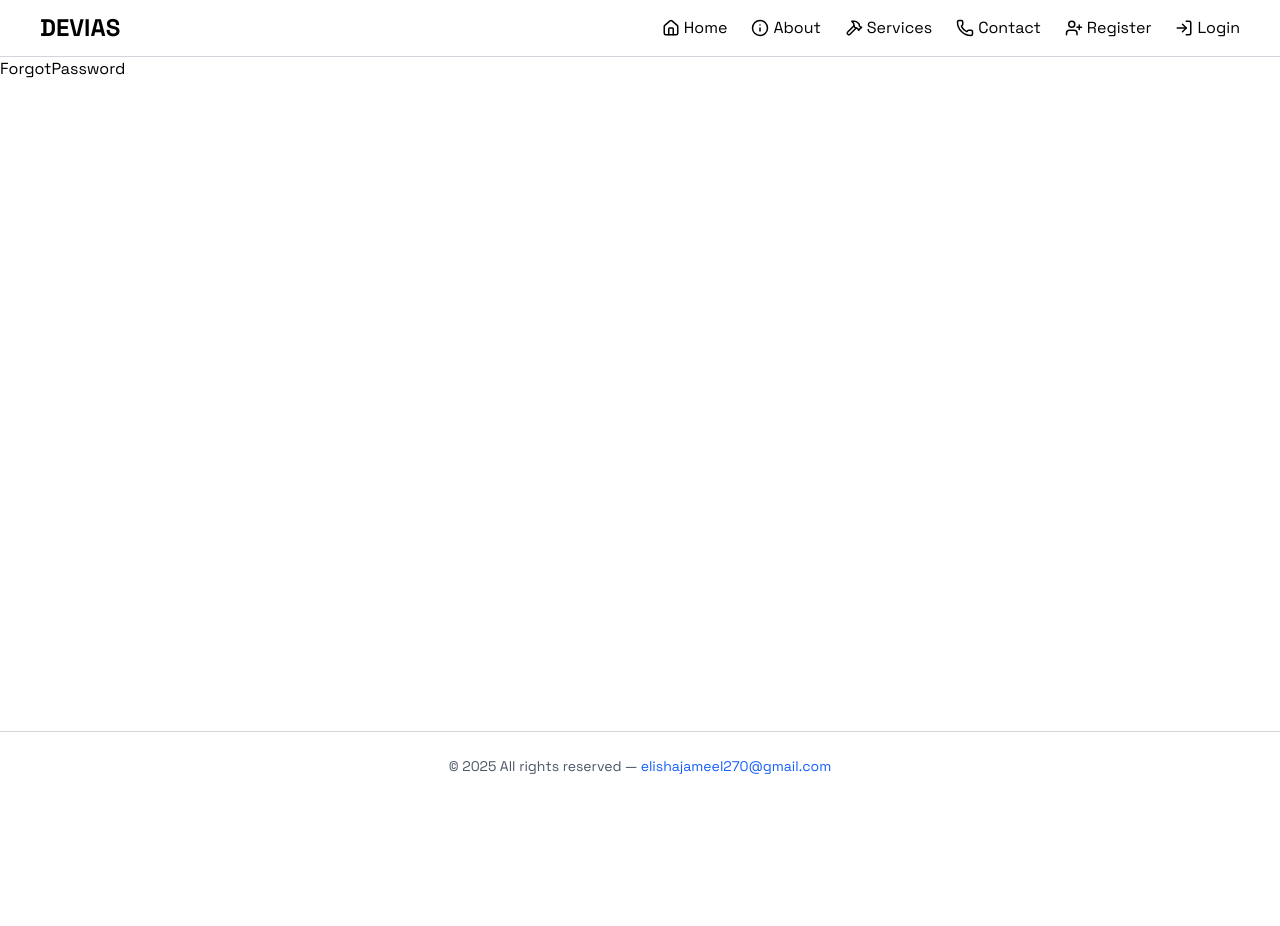
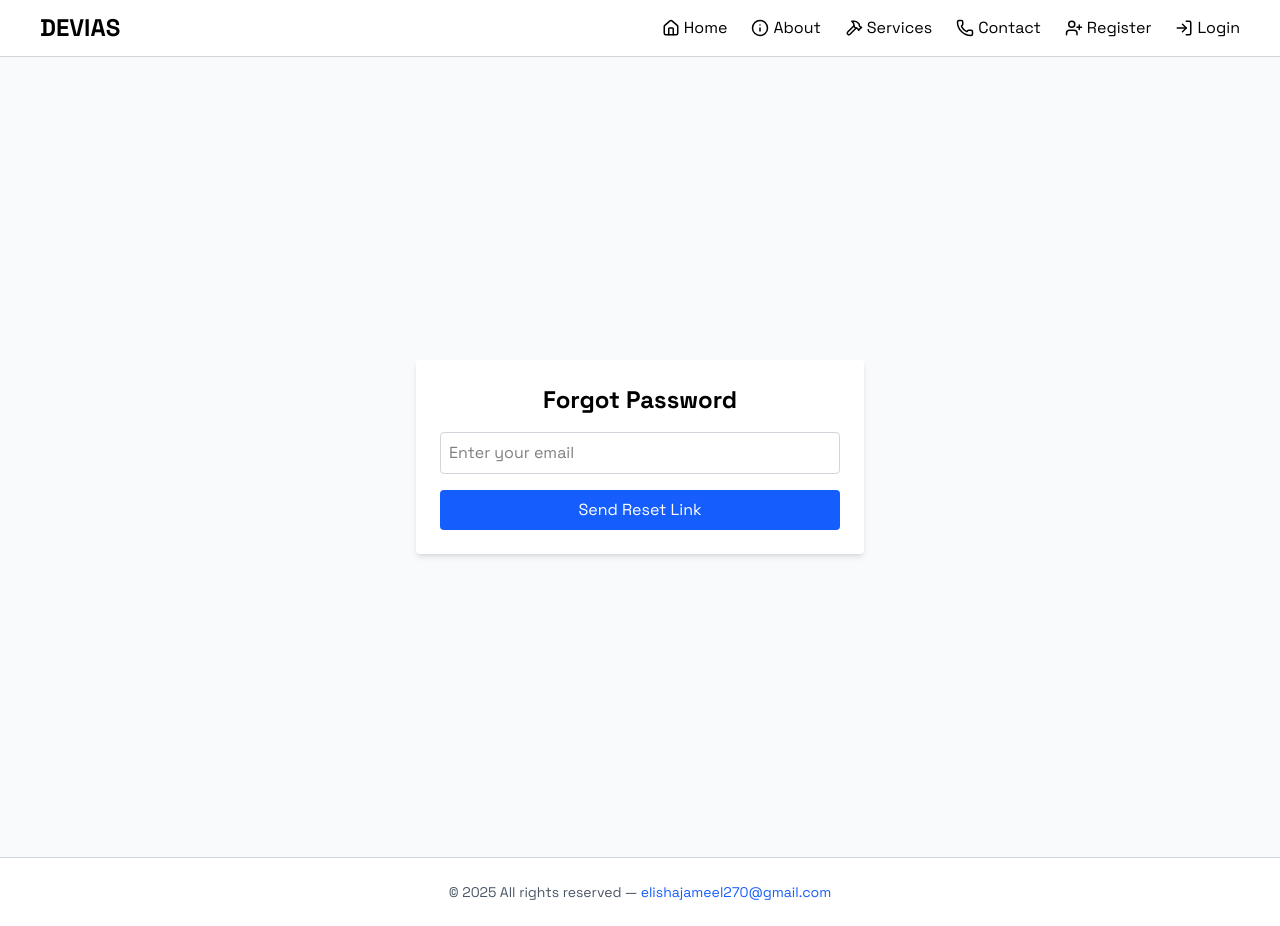
Before and after one commit to elishabhatti/e-commerce-with-mern, a React (Vite) app in the folder client/: page /forgot-password in a window 1280 px wide. Before the commit the page ends 800 px from the top, so only its background shows below. Built offline with nearby package versions, Linux system fonts and the light colour scheme; no server answers.

Commit message:
added forgot password comp content

```diff
--- a/client/src/pages/ForgotPassword.jsx
+++ b/client/src/pages/ForgotPassword.jsx
@@ -1,22 +1,58 @@
+import React, { useState } from "react";
 import axios from "axios";
-import React, { useEffect } from "react";
 
 const ForgotPassword = () => {
-  useEffect(() => {
-    callForgotPasswordApi();
-  }, []);
+  const [email, setEmail] = useState("");
+  const [message, setMessage] = useState("");
 
-  const callForgotPasswordApi = async () => {
+  const handleSubmit = async (e) => {
+    e.preventDefault();
+    setMessage("");
 
-    const res = await axios.get(
-      "http://localhost:3000/api/users/forgot-password",
-      {
-        withCredentials: true,
-      }
-    );
-    console.log(res);
+    try {
+      const res = await axios.post(
+        "http://localhost:3000/api/users/forgot-password",
+        { email },
+        {
+          withCredentials: true,
+        }
+      );
+      setMessage(res.data.message);
+    } catch (err) {
+      setMessage(err.response?.data?.error || "Something went wrong");
+    }
   };
-  return <div>ForgotPassword</div>;
+
+  return (
+    <div className="min-h-screen flex items-center justify-center bg-gray-50">
+      <form
+        onSubmit={handleSubmit}
+        className="bg-white p-6 rounded shadow-md w-full max-w-md"
+      >
+        <h2 className="text-2xl font-bold mb-4 text-center">Forgot Password</h2>
+
+        <input
+          type="email"
+          required
+          placeholder="Enter your email"
+          value={email}
+          onChange={(e) => setEmail(e.target.value)}
+          className="w-full p-2 border border-gray-300 rounded mb-4"
+        />
+
+        <button
+          type="submit"
+          className="w-full bg-blue-600 text-white p-2 rounded hover:bg-blue-700"
+        >
+          Send Reset Link
+        </button>
+
+        {message && (
+          <p className="mt-4 text-center text-sm text-gray-700">{message}</p>
+        )}
+      </form>
+    </div>
+  );
 };
 
 export default ForgotPassword;
```
